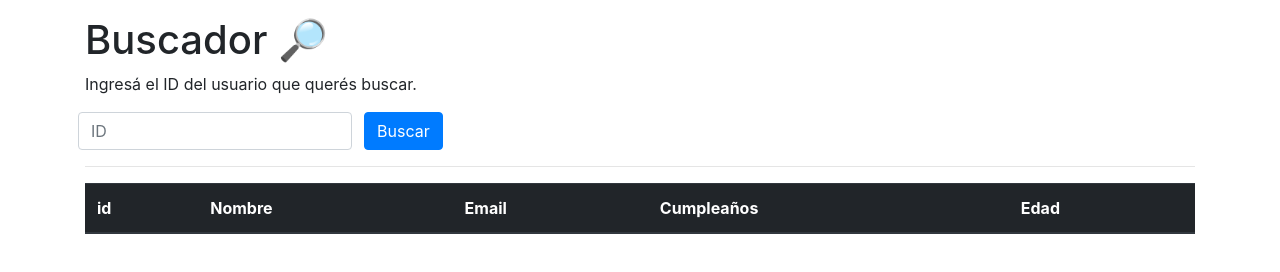
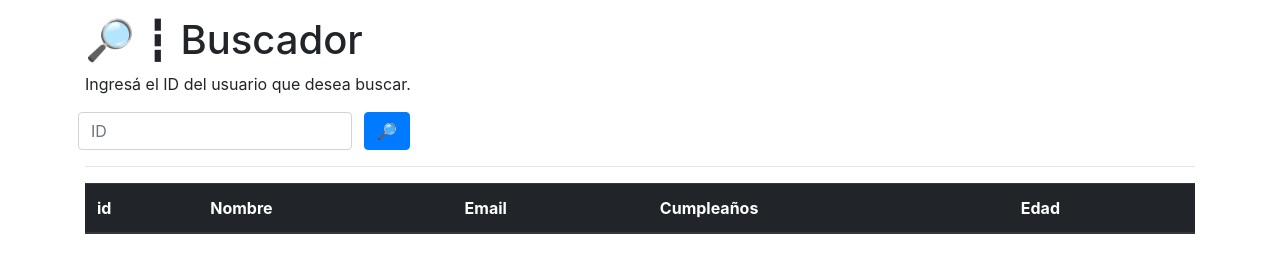
Before and after one commit to ItzAguscracK/hello-fetch, a plain HTML site: page index.html in a window 1280 px wide. Drawn offline with nearby package versions, Linux system fonts and the light colour scheme; no server answers.

Commit message:
Mas deco

```diff
--- a/index.html
+++ b/index.html
@@ -11,14 +11,14 @@
   </head>
   <body>
     <div id="container" class="container mt-3">
-      <h1>Buscador 🔎</h1>
-      <p>Ingresá el ID del usuario que querés buscar.</p>
+      <h1>🔎 ┇ Buscador</h1>
+      <p>Ingresá el ID del usuario que desea buscar.</p>
       <div class="form-group row">
         <div class="col-xs-2 mx-2">
           <input id="userID" placeholder="ID" class="form-control" type="text">
         </div>
         <div class="col-xs-3 mx-1">
-          <button class="btn btn-primary" onclick="fetchUser()">Buscar</button>
+          <button class="btn btn-primary" onclick="fetchUser()">🔎</button>
         </div>
       </div>
        <hr>
```
